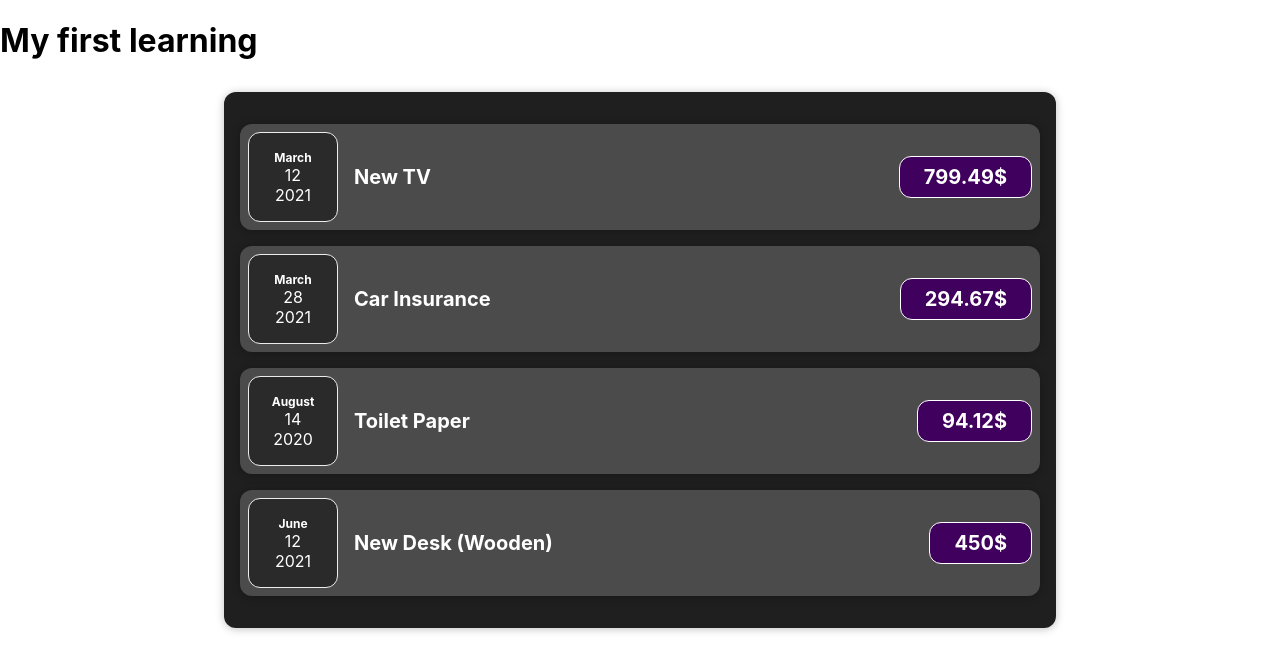
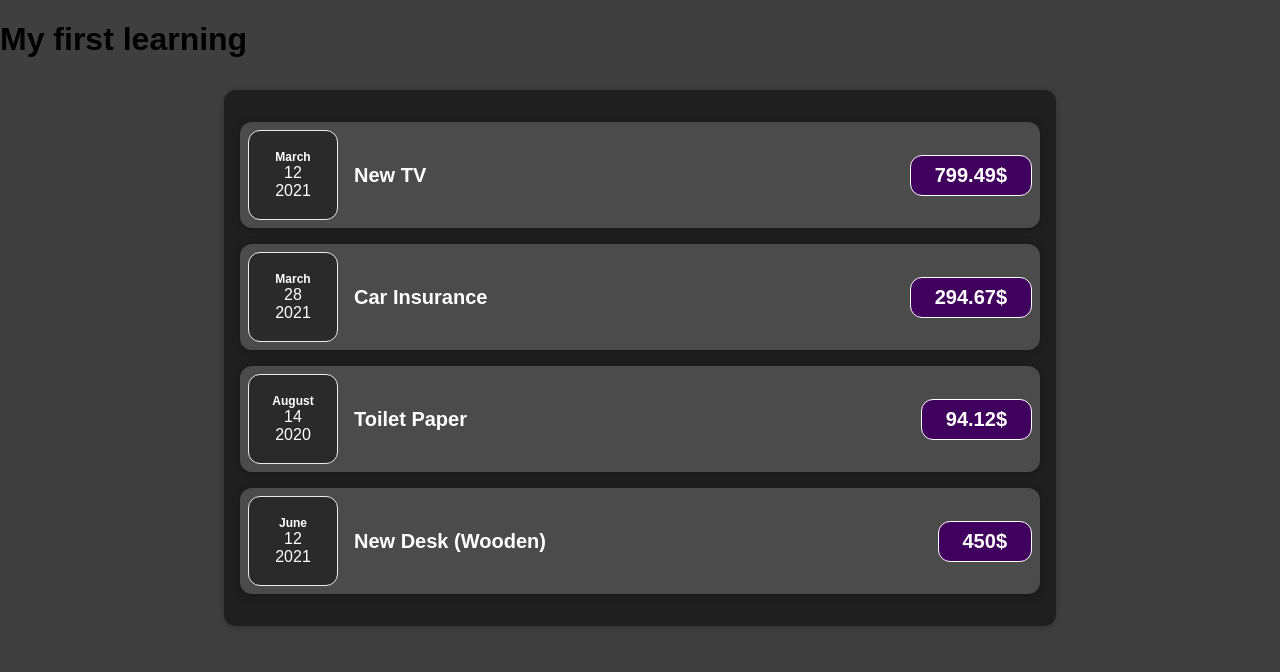
Before and after one commit to harini24/react-complete-guide, a React (Create React App) app: page / in a window 1280 px wide. Shown: the top 672 px of the page. Built offline with nearby package versions, Linux system fonts and the light colour scheme.

Commit message:
closer look at JSX

```diff
--- a/src/App.js
+++ b/src/App.js
@@ -1,5 +1,6 @@
 import logo from './logo.svg';
 import './App.css';
+import React from 'react';
 import Expenses from './components/Expenses'
 function App() {
   const expenses = [
--- a/src/components/Card.js
+++ b/src/components/Card.js
@@ -1,3 +1,4 @@
+import React from 'react';
 import './Card.css';
 
 function Card(props) {
--- a/src/components/ExpenseDate.js
+++ b/src/components/ExpenseDate.js
@@ -1,3 +1,4 @@
+import React from 'react';
 import './ExpenseDate.css'
 function ExpenseDate(props){
     const month = props.date.toLocaleString('en-US',{month:'long'});
--- a/src/components/ExpenseItem.js
+++ b/src/components/ExpenseItem.js
@@ -1,4 +1,5 @@
 import './ExpenseItem.css'
+import React from 'react';
 import ExpenseDate from './ExpenseDate'
 import Card from './Card'
 function ExpenseItem(props) {
--- a/src/components/Expenses.js
+++ b/src/components/Expenses.js
@@ -1,3 +1,4 @@
+import React from 'react';
 import ExpenseItem from './ExpenseItem'
 import Card from './Card'
 import './Expenses.css'
--- a/src/index.css
+++ b/src/index.css
@@ -1,13 +1,8 @@
+html {
+  font-family: 'Noto Sans JP', sans-serif;
+}
+
 body {
   margin: 0;
-  font-family: -apple-system, BlinkMacSystemFont, 'Segoe UI', 'Roboto', 'Oxygen',
-    'Ubuntu', 'Cantarell', 'Fira Sans', 'Droid Sans', 'Helvetica Neue',
-    sans-serif;
-  -webkit-font-smoothing: antialiased;
-  -moz-osx-font-smoothing: grayscale;
+  background-color: #3f3f3f;
 }
-
-code {
-  font-family: source-code-pro, Menlo, Monaco, Consolas, 'Courier New',
-    monospace;
-}
```
